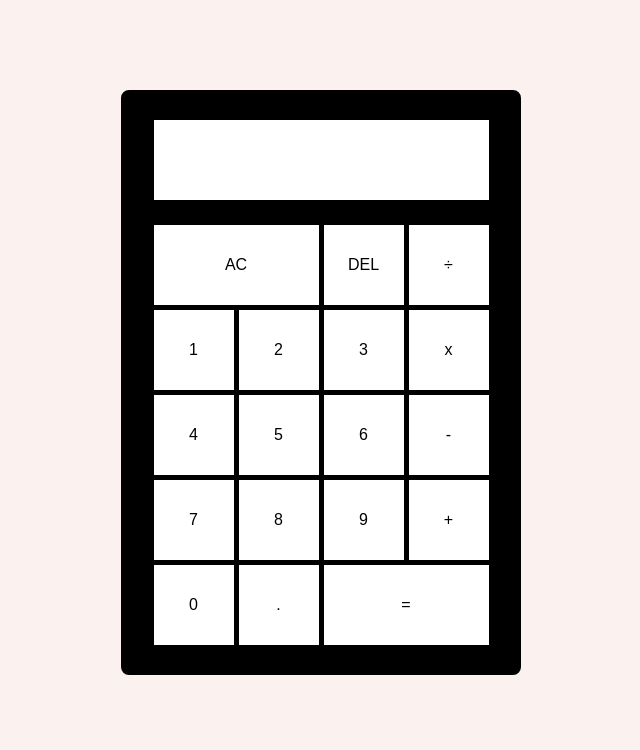
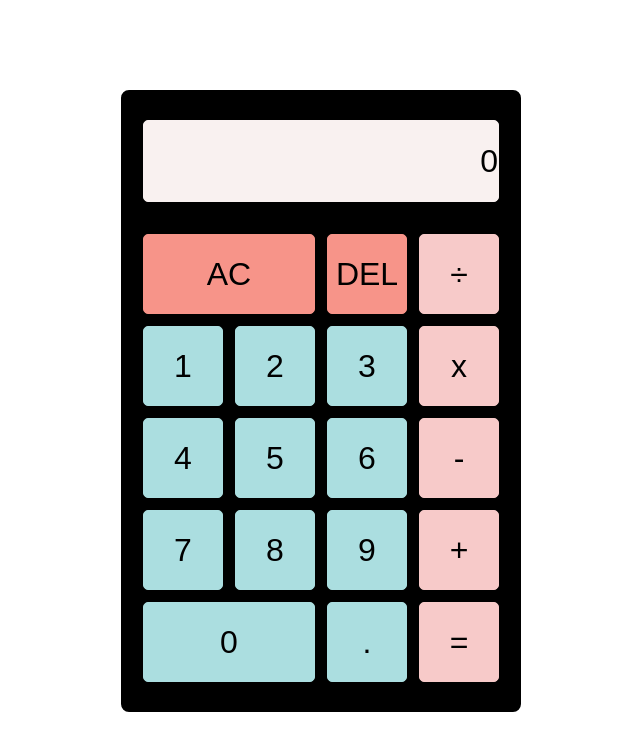
Before and after one commit to alyzacm/calculator, a plain HTML site: page index.html in a window 1280 px wide. Both pictures are taken after a click on the button "AC". Shown: the whole page, without its empty margins (319-959 px from the left). Drawn offline with Linux system fonts and the light colour scheme; a web font is replaced by a local one.

Commit message:
Added basic calculator functionality and style

```diff
--- a/index.html
+++ b/index.html
@@ -4,34 +4,36 @@
         <meta charset="utf-8">
         <title>Calculator</title>
         <link rel="stylesheet" href="style.css">
+        <link rel="preconnect" href="https://fonts.gstatic.com">
+        <link href="https://fonts.googleapis.com/css2?family=DotGothic16&display=swap" rel="stylesheet">
     </head>
 
     <body>
         <div class="calculator-grid">
-            <div class="screen"></div>
+            <div class="display">0</div>
 
-            <button class="span-two">AC</button>
-            <button>DEL</button>
-            <button>÷</button>
+            <button class="span-two btn-top" id="btn-clr">AC</button>
+            <button class="btn-top" id="btn-del">DEL</button>
+            <button class="btn-op" id="btn-op">÷</button>
 
-            <button>1</button>
-            <button>2</button>
-            <button>3</button>
-            <button>x</button>
+            <button class="btn-num">1</button>
+            <button class="btn-num">2</button>
+            <button class="btn-num">3</button>
+            <button class="btn-op">x</button>
 
-            <button>4</button>
-            <button>5</button>
-            <button>6</button>
-            <button>-</button>
+            <button class="btn-num">4</button>
+            <button class="btn-num">5</button>
+            <button class="btn-num">6</button>
+            <button class="btn-op">-</button>
 
-            <button>7</button>
-            <button>8</button>
-            <button>9</button>
-            <button>+</button>
+            <button class="btn-num">7</button>
+            <button class="btn-num">8</button>
+            <button class="btn-num">9</button>
+            <button class="btn-op">+</button>
 
-            <button>0</button>
-            <button>.</button>
-            <button class="span-two">=</button>
+            <button class="span-two btn-num">0</button>
+            <button class="btn-num">.</button>
+            <button class="btn-op" id="btn-eql">=</button>
         </div>
     </body>
     <footer>
--- a/main.js
+++ b/main.js
@@ -1,3 +1,15 @@
+const numBtn = document.querySelectorAll('.btn-num');
+const opBtn = document.querySelectorAll('.btn-op');
+const delBtn = document.querySelector('#btn-del');
+const clrBtn = document.querySelector('#btn-clr');
+const eqlBtn = document.querySelector('#btn-eql')
+const display = document.querySelector('.display');
+
+
+let operand1 = "";
+let operand2 = "";
+let operation = "";
+
 function add(a, b){
     return a + b;
 }
@@ -14,20 +26,79 @@ function divide(a, b){
     return a / b;
 }
 
-function operate(a, b, op){
-    if(op === "add"){
+function operate(num1, num2, op){
+    let a = parseInt(num1);
+    let b = parseInt(num2);
+    console.log(op);
+    console.log(a + " " + b);
+    if(op === "+"){
         return add(a, b);
     }
-    else if(op === "subtract"){
+    else if(op === "-"){
         return subtract(a, b);
     }
-    else if(op === "multiply"){
+    else if(op === "x"){
         return multiply(a, b);
     }
-    else if(op === "divide"){
+    else if(op === "÷"){
         return divide(a, b);
     }
     else{
-
+        return -1;
     }
 }
+
+function appendNumber(num){
+    if(operation == ""){
+        operand1 += num;
+        display.textContent = operand1;
+    }
+    else{
+        operand2 += num;
+        display.textContent = operand2;
+    }
+}
+
+function setOp(op){
+    if(op != "="){
+        operation = op;
+    }
+
+}
+
+function clear(){
+    operand1 = "";
+    operand2 = "";
+    operation = "";
+    display.textContent = "0";
+}
+
+function equals(){
+    if(operation == "÷" && operand2 == "0"){
+        display.textContent = "LOL"
+        return;
+    }
+    let result = operate(operand1, operand2, operation)
+    console.log(result)
+    display.textContent = result;
+}
+
+numBtn.forEach((button) => {
+    button.addEventListener('click', () => {
+        appendNumber(button.textContent);
+    })
+})
+
+opBtn.forEach((button) => {
+    button.addEventListener('click', () => {
+        setOp(button.textContent);
+    })
+})
+
+clrBtn.addEventListener('click', () => {
+    clear();
+})
+
+eqlBtn.addEventListener('click', () => {
+    equals();
+})
--- a/style.css
+++ b/style.css
@@ -1,5 +1,7 @@
 body{
-    background-color: #fbf1ef;
+    font-family: 'DotGothic16', sans-serif;
+    /*background-color: #fbf1ef;*/
+    font-size: 2rem;
 }
 
 .span-two{
@@ -16,22 +18,45 @@ body{
     top: 60px;
     display: grid;
     justify-content: center;
-    grid-gap: 5px;
+    grid-gap: 12px;
     grid-template-columns: repeat(4, 80px);
     grid-template-rows: minmax(80px, auto) repeat(5, 80px);
     position: relative;
 }
 
 .calculator-grid > button{
-    border: none;
-    background-color: white;
-    font-size: 1rem;
+    font-family: 'DotGothic16', sans-serif;
+    font-size: 2rem;
+    border-radius: 5px;
+    outline: none;
 }
 
-.screen{
+.btn-top{
+    background-color: #F79489;
+    border: solid #F79489 1px;
+}
+
+.btn-num{
+    background-color: #ABDEE0;
+    border: solid #ABDEE0 1px;
+}
+
+.btn-op{
+    background-color: #F7CAC9/*#F8AFA6*/;
+    border: solid #F7CAC9/*#F8AFA6*/ 1px;
+}
+
+.display{
     min-height: 80px;
     grid-column: 1 / -1;
-    background-color: white;
-    color: white;
+    background-color: #F9F1F0;
+    border: solid #F9F1F0 1px;
+    border-radius: 5px;
     margin-bottom: 20px;
+    display: flex;
+    align-items: flex-end;
+    flex-direction: column;
+    justify-content: space-around;
+  /*  word-wrap: break-word;
+    word-break: break-all;*/
 }
```
